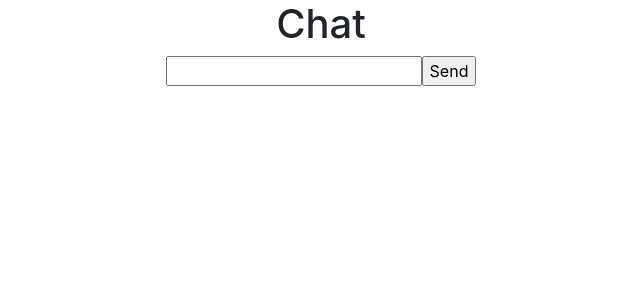
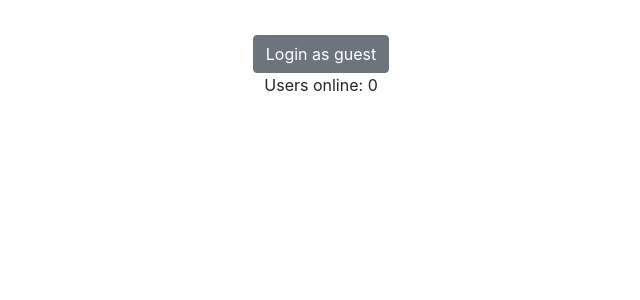
Before and after one commit to dewinterjack/chatter, a React (Create React App) app: page / in a window 1280 px wide. Shown: the top 300 px of the page, without its empty margins (319-959 px from the left). Built offline with nearby package versions, Linux system fonts and the light colour scheme.

Commit message:
Add guest login and separate store

```diff
--- a/src/App.tsx
+++ b/src/App.tsx
@@ -2,16 +2,24 @@ import React from "react";
 import "./App.css";
 import { Container, Row, Col } from "reactstrap";
 import Chat from "./components/Chat";
+import Login from "./components/Login";
+import { RootState } from "./store/index";
+import { connect } from "react-redux";
 
-function App() {
+function App(props: any) {
+  const mainContent = () => {
+    if (props.usersOnline === 0) {
+      return <Login />;
+    }
+    return <Chat />;
+  };
+
   return (
     <div className="App">
       <Container>
         <Row xs="3">
           <Col></Col>
-          <Col>
-            <Chat />
-          </Col>
+          <Col>{mainContent()}</Col>
           <Col></Col>
         </Row>
       </Container>
@@ -19,4 +27,8 @@ function App() {
   );
 }
 
-export default App;
+const mapState = (state: RootState) => ({
+  usersOnline: state.system.usersOnline
+});
+
+export default connect(mapState, null)(App);
--- a/src/components/Chat.tsx
+++ b/src/components/Chat.tsx
@@ -55,7 +55,7 @@ const mapDispatch = (dispatch: any) => ({
 });
 
 const mapState = (state: RootState) => ({
-  messages: state.messages
+  messages: state.chat.messages
 });
 
 export default connect(mapState, mapDispatch)(Chat);
--- /dev/null
+++ b/src/components/Login.tsx
@@ -0,0 +1,25 @@
+import * as actions from "../store/system/actions";
+import { RootState } from "../store/index";
+import { connect } from "react-redux";
+import React from "react";
+import { Button } from "reactstrap";
+
+function Login(props: any) {
+  return (
+    <div style={{ marginTop: "10%" }}>
+      <Button onClick={() => props.login("guest")}>Login as guest</Button>
+      <br />
+      <p>Users online: {props.usersOnline}</p>
+    </div>
+  );
+}
+
+const mapDispatch = (dispatch: any) => ({
+  login: (username: string) => dispatch(actions.login(username))
+});
+
+const mapState = (state: RootState) => ({
+  usersOnline: state.system.usersOnline
+});
+
+export default connect(mapState, mapDispatch)(Login);
--- a/src/index.tsx
+++ b/src/index.tsx
@@ -6,10 +6,10 @@ import App from "./App";
 import * as serviceWorker from "./serviceWorker";
 import { Provider } from "react-redux";
 import { createStore } from "redux";
-import { chatReducer } from "./store/chat/reducer";
+import { rootReducer } from "./store/index";
 import { composeWithDevTools } from "redux-devtools-extension";
 
-const store = createStore(chatReducer, composeWithDevTools());
+const store = createStore(rootReducer, composeWithDevTools());
 
 ReactDOM.render(
   <Provider store={store}>
--- a/src/store/chat/actions.ts
+++ b/src/store/chat/actions.ts
@@ -5,7 +5,6 @@ import {
   ChatActionTypes
 } from "./types";
 
-// TypeScript infers that this function is returning SendMessageAction
 export function sendMessage(newMessage: Message): ChatActionTypes {
   return {
     type: SEND_MESSAGE,
@@ -13,7 +12,6 @@ export function sendMessage(newMessage: Message): ChatActionTypes {
   };
 }
 
-// TypeScript infers that this function is returning DeleteMessageAction
 export function deleteMessage(timestamp: number): ChatActionTypes {
   return {
     type: DELETE_MESSAGE,
--- a/src/store/index.ts
+++ b/src/store/index.ts
@@ -1,6 +1,10 @@
 import { chatReducer } from "./chat/reducer";
+import { systemReducer } from "./system/reducer";
+import { combineReducers } from "redux";
 
-//import { combineReducers } from "redux";
-//const rootReducer = combineReducers({ chat: chatReducer });
+export const rootReducer = combineReducers({
+  chat: chatReducer,
+  system: systemReducer
+});
 
-export type RootState = ReturnType<typeof chatReducer>;
+export type RootState = ReturnType<typeof rootReducer>;
--- /dev/null
+++ b/src/store/system/actions.ts
@@ -0,0 +1,8 @@
+import { LOG_IN, SystemActionTypes } from "./types";
+
+export function login(username: string): SystemActionTypes {
+  return {
+    type: LOG_IN,
+    name: username
+  };
+}
--- /dev/null
+++ b/src/store/system/reducer.ts
@@ -0,0 +1,19 @@
+import { SystemState, SystemActionTypes, LOG_IN } from "./types";
+
+const initialState: SystemState = {
+  usersOnline: 0
+};
+
+export function systemReducer(
+  state = initialState,
+  action: SystemActionTypes
+): SystemState {
+  switch (action.type) {
+    case LOG_IN:
+      return {
+        usersOnline: state.usersOnline + 1
+      };
+    default:
+      return state;
+  }
+}
--- /dev/null
+++ b/src/store/system/types.ts
@@ -0,0 +1,21 @@
+export interface User {
+  id: number;
+  name: string;
+}
+
+export interface UserState {
+  loggedIn: boolean;
+}
+
+export interface SystemState {
+  usersOnline: number;
+}
+
+export const LOG_IN = "LOG_IN";
+
+interface LoginAction {
+  type: typeof LOG_IN;
+  name: string;
+}
+
+export type SystemActionTypes = LoginAction;
```
